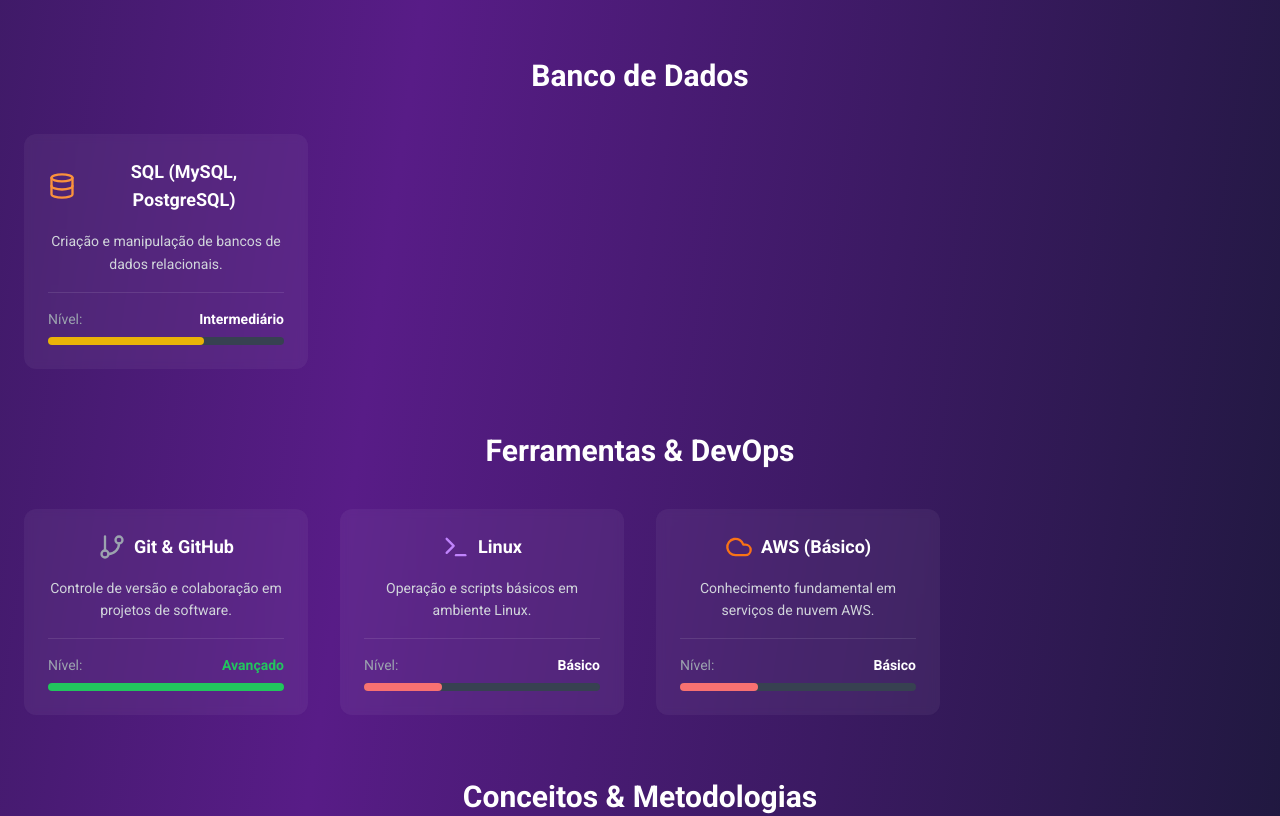
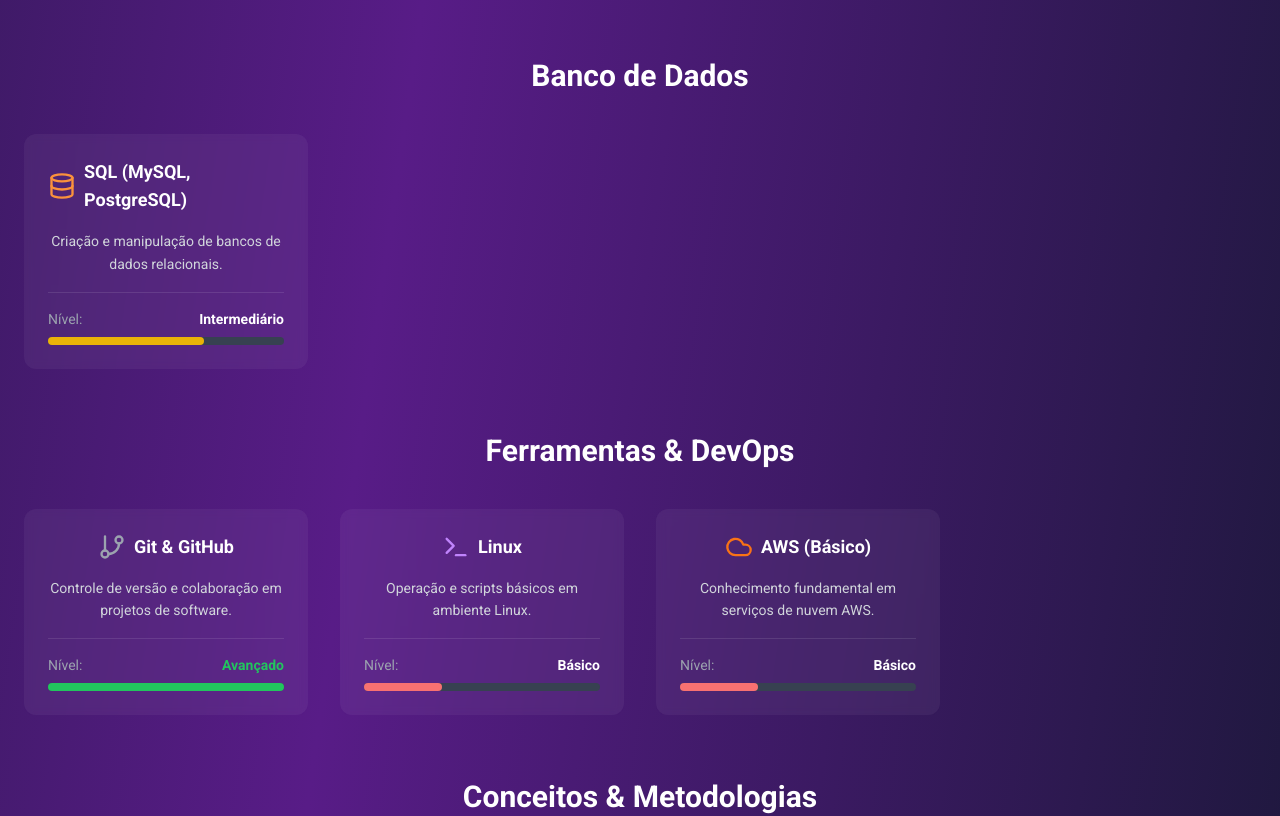
Before and after one commit to hugowenner/cs2lab, a React (Vite) app: page / in a window 1280 px wide. Shown: the part 5960-6776 px from the top of the page. Built offline with nearby package versions, Linux system fonts and the light colour scheme.

Commit message:
Feat:Consertado problema no navbar

```diff
--- a/src/components/EducationCertificationsSection.jsx
+++ b/src/components/EducationCertificationsSection.jsx
@@ -5,7 +5,7 @@ import { certifications } from '../data'; // Verifique se este caminho está cor
 
 const EducationCertificationsSection = ({ courseProgress }) => {
   return (
-    <section id="education" className="py-20">
+    <section id="education-certifications" className="py-20">
       <div className="container mx-auto px-6">
         {/* Título da Seção */}
         <div className="text-center mb-20">
--- a/src/components/SkillsSection.jsx
+++ b/src/components/SkillsSection.jsx
@@ -19,7 +19,7 @@ const SkillsSection = () => {
 
   // Mapeamento de níveis para largura da barra de progresso e cor
   const levelMap = {
-    'Básico': { width: '33%', text: 'Básico', color: 'bg-red-400' }, // Usando red-400 do primeiro input
+    'Básico': { width: '33%', text: 'Básico', color: 'bg-red-400' },
     'Intermediário': { width: '66%', text: 'Intermediário', color: 'bg-yellow-500' },
     'Avançado': { width: '100%', text: 'Avançado', color: 'bg-green-500' },
   };
@@ -45,24 +45,26 @@ const SkillsSection = () => {
                 return (
                   <div
                     key={skill.name}
-                    // Adicionado text-center aqui para centralizar todo o conteúdo do card
-                    className="bg-white/5 backdrop-blur-sm rounded-xl p-6 flex flex-col justify-between hover:bg-white/10 transition-all duration-300 transform hover:-translate-y-1 text-center"
-                    data-aos="fade-up" // Mantendo animação suave para os cards
-                    data-aos-delay={`${index * 50}`} // Atraso levemente menor
+                    // Adicionado 'items-center' para centralizar verticalmente o conteúdo do card (se for flex-col)
+                    // Removido 'text-center' do card principal, pois o flexbox fará o trabalho
+                    className="bg-white/5 backdrop-blur-sm rounded-xl p-6 flex flex-col items-center justify-between hover:bg-white/10 transition-all duration-300 transform hover:-translate-y-1"
+                    data-aos="fade-up"
+                    data-aos-delay={`${index * 50}`}
                   >
-                    <div>
+                    <div className="flex flex-col items-center"> {/* Novo flex container para ícone, título e descrição */}
                       <div
-                        // Removido gap-4, adicionado justify-center
                         className="flex items-center justify-center mb-4"
                       >
                         <IconComponent size={28} className={`${skill.color} shrink-0`} />
-                        <h4 className="text-lg font-bold ml-2">{skill.name}</h4> {/* Adicionado ml-2 para um pequeno espaçamento entre ícone e texto */}
+                        <h4 className="text-lg font-bold ml-2">{skill.name}</h4>
                       </div>
-                      <p className="text-gray-300 text-sm leading-relaxed mb-4">{skill.description}</p>
+                      {/* A descrição agora também é centralizada pelo items-center do pai */}
+                      <p className="text-gray-300 text-sm leading-relaxed mb-4 text-center">{skill.description}</p>
                     </div>
 
                     {/* Nível de Proficiência */}
-                    <div className="mt-auto pt-4 border-t border-white/10">
+                    <div className="mt-auto pt-4 border-t border-white/10 w-full"> {/* Adicionado w-full */}
+                      {/* Este flexbox já está justificando o espaço entre os itens */}
                       <div className="flex justify-between items-center mb-2">
                         <span className="text-gray-400 text-sm">Nível:</span>
                         <span className={`text-sm font-semibold ${skillLevel.color.replace('bg-', 'text-')}`}>
```
